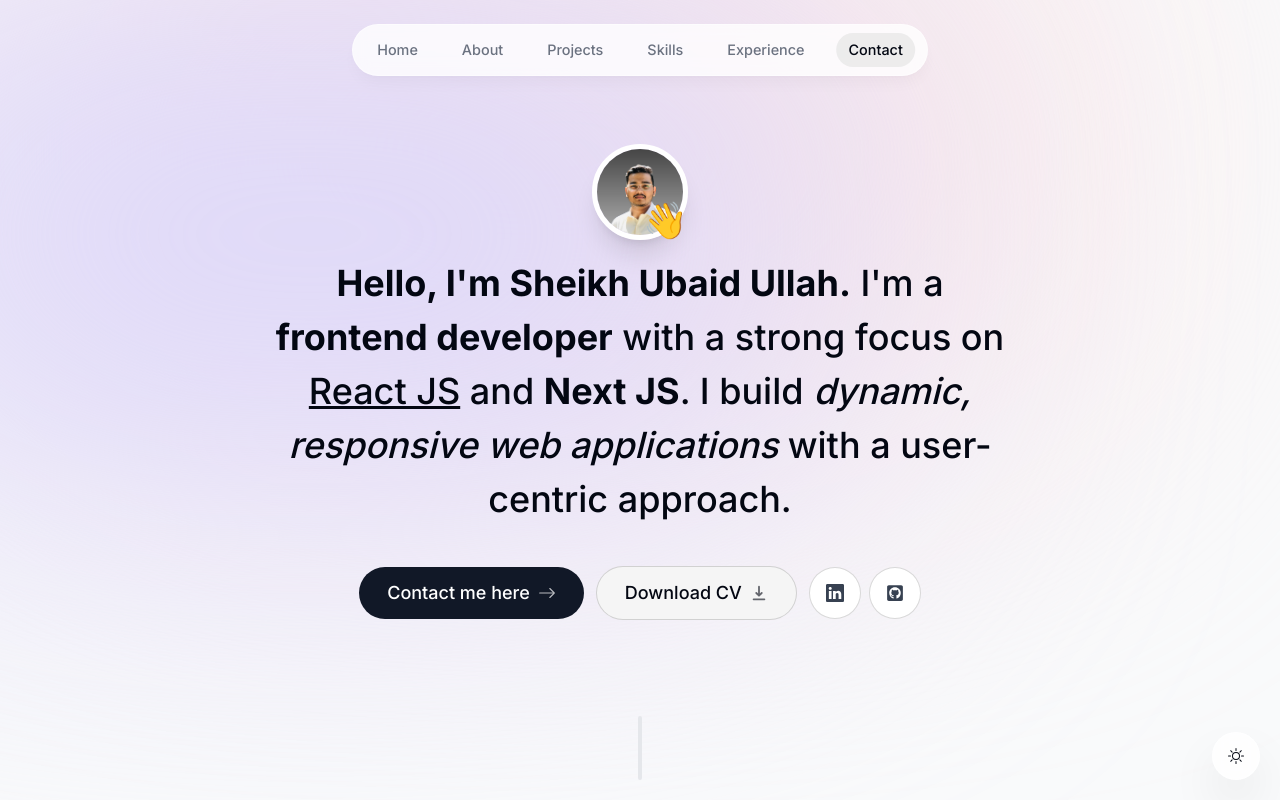
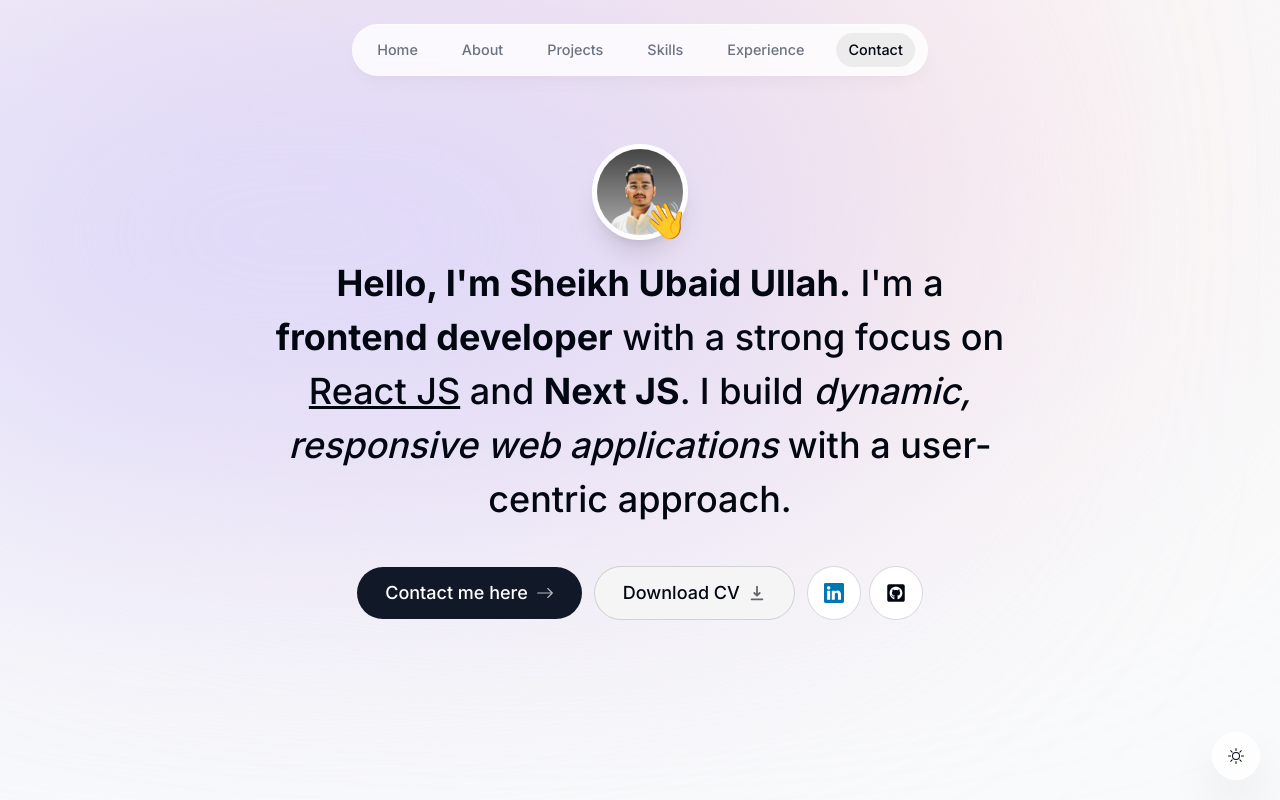
Before and after one commit to shk-ubd/portfolio, a Next.js app: page / in a window 1280 px wide. Shown: the top 800 px of the page. Built offline with nearby package versions, Linux system fonts and the light colour scheme; no server answers.

Commit message:
chore: Update Intro component and fix styling

```diff
--- a/src/components/Intro.tsx
+++ b/src/components/Intro.tsx
@@ -16,7 +16,7 @@ function Intro() {
 
 
   return (
-    <section ref={ref} id='home' className='mb-2 max-w-[50rem] text-center sm:mb-0 scroll-mt-96'>
+    <section ref={ref} id='home' className='mb-2 max-w-[50rem] min-h-[70vh] text-center sm:mb-0 scroll-mt-96'>
       <div className='flex items-center justify-center'>
         <div className='relative'>
           <motion.div
@@ -91,18 +91,18 @@ function Intro() {
 
 
         <a
-          className='group bg-neutral-100 px-7 py-3 flex items-center gap-2 rounded-full border border-black/15 outline-none focus:scale-110 hover:scale-110  active:scale-105 transition dark:bg-white/10'
+          className='group bg-neutral-100 px-7 py-3 flex items-center gap-2 rounded-full border border-black/15 hover:border-black/20 outline-none focus:scale-110 hover:scale-110  active:scale-105 transition dark:bg-white/10'
           download={"CV-SheikhUbaidUllah"} href="/CV.pdf">Download CV{" "}<HiDownload className='opacity-60 group-hover:translate-y-1 transition' /> </a>
         <div className='flex gap-4 mb-10 mt-4  sm:m-0 sm:gap-2'>
           <a
-            className=' bg-white p-4 flex text-gray-700 items-center gap-2 rounded-full border border-black/15  focus:scale-[1.15] hover:scale-[1.15]  active:scale-105 transition hover:text-gray-950 dark:bg-white/10 dark:text-white/60'
+            className=' bg-white p-4 text-xl flex text-[#0077B5] items-center gap-2 rounded-full border border-black/15  focus:scale-[1.15] hover:scale-[1.15]  active:scale-105 transition hover:text-[#2077B0] hover:border-black/20 dark:bg-white/10 '
             href="https://www.linkedin.com/in/sheikh-ubaid/"
             target='_blank'
           >
             <BsLinkedin />
           </a>
           <a
-            className='bg-white p-4 flex text-gray-700 items-center gap-2 rounded-full border border-black/15 focus:scale-[1.15] hover:scale-[1.15]  active:scale-105 transition hover:text-gray-950 dark:bg-white/10 dark:text-white/60'
+            className='bg-white p-4 text-xl flex text-gray-950 items-center gap-2 rounded-full border border-black/15 focus:scale-[1.15] hover:scale-[1.15]  active:scale-105 transition hover:text-gray-950 hover:border-black/20 dark:bg-white/10'
             href="https://github.com/shk-ubd"
             target='_blank'
           >
--- a/src/context/active-section-context.tsx
+++ b/src/context/active-section-context.tsx
@@ -20,7 +20,7 @@ export default function ActiveSectionContextProvider({
   children: React.ReactNode;
 }) {
 
-  const [activeSection, setActiveSection] = useState<SectionNames>('About')
+  const [activeSection, setActiveSection] = useState<SectionNames>('Home')
   const [timeOfLastClick, setTimeOfLastClick] = useState(0)
 
   return (
```
